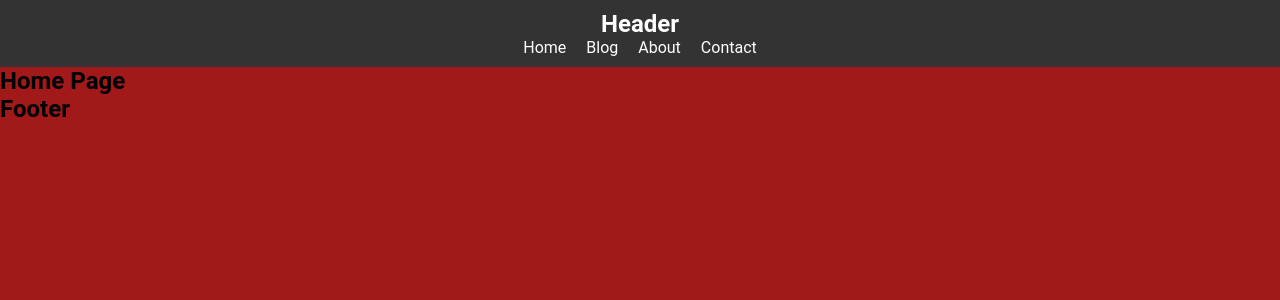
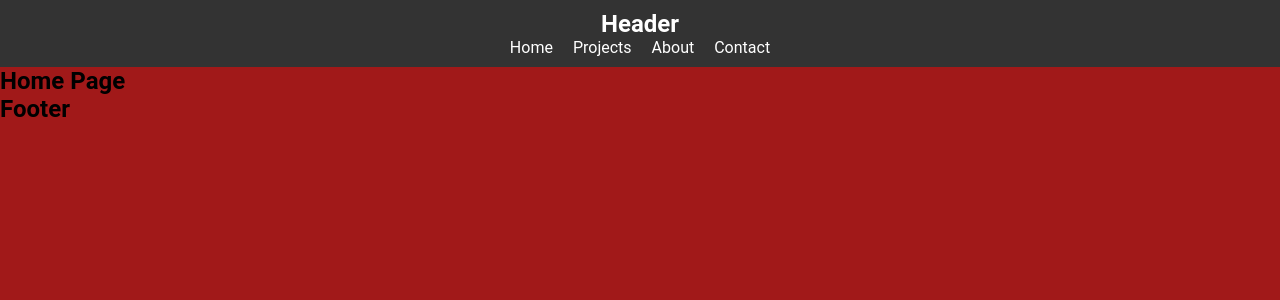
Before and after one commit to SilvioGiacomelli/vite-boolfolio, a Vue app: page / in a window 1280 px wide. Shown: the top 300 px of the page. Built offline with nearby package versions, Linux system fonts and the light colour scheme; the HTML template or start-up script is replaced by a standard one.

Commit message:
refactor: Update header navigation links to use projects instead of blog

```diff
--- a/src/components/Header.vue
+++ b/src/components/Header.vue
@@ -13,7 +13,7 @@ export default {
       <h2>Header</h2>
       <ul>
         <li><router-link :to="{name:'home'}">Home</router-link></li>
-        <li><router-link :to="{name:'blog'}">Blog</router-link></li>
+        <li><router-link :to="{name:'projects'}">Projects</router-link></li>
         <li><router-link :to="{name:'about'}">About</router-link></li>
         <li><router-link :to="{name:'contacts'}">Contact</router-link></li>
       </ul>
--- a/src/pages/Blog.vue
+++ /dev/null
@@ -1,17 +0,0 @@
-<script>
-export default {
-name: 'Blog',
-}
-</script>
-
-<template>
-  <div>
-    <h2>Blog Page
-    </h2>
-  </div>
-</template>
-
-
-<style lang="scss" scoped>
-
-</style>
--- /dev/null
+++ b/src/pages/Projects.vue
@@ -0,0 +1,42 @@
+<script>
+import axios from 'axios';
+import { store } from '@/data/store';
+import Main from '../../src/components/Main.vue'
+
+export default {
+  components: {
+    Main,
+  },
+  data() {
+    return {
+      store
+    };
+  },
+  methods: {
+    getApi() {
+      axios.get(store.apiUrl)
+
+        .then(result => {
+          this.store.projects = result.data;
+          console.log(result.data);
+        })
+        .catch(error => {
+          console.log(error.message);
+        });
+    }
+  },
+  mounted() {
+    this.getApi();
+  },
+name: 'Projects',
+}
+</script>
+
+<template>
+<Main />
+</template>
+
+
+<style lang="scss" scoped>
+
+</style>
--- a/src/router.js
+++ b/src/router.js
@@ -1,6 +1,6 @@
 import { createRouter, createWebHistory } from 'vue-router';
 import Home from './pages/Home.vue';
-import Blog from './pages/Blog.vue';
+import Projects from './pages/Projects.vue';
 import Contacts from './pages/Contacts.vue';
 import About from './pages/About.vue';
 import Error404 from './pages/Error404.vue';
@@ -14,9 +14,9 @@ const router = createRouter({
       component: Home
     },
     {
-      path: '/blog',
-      name: 'blog',
-      component: Blog
+      path: '/projects',
+      name: 'projects',
+      component: Projects
     },
     {
       path: '/contacts',
```
